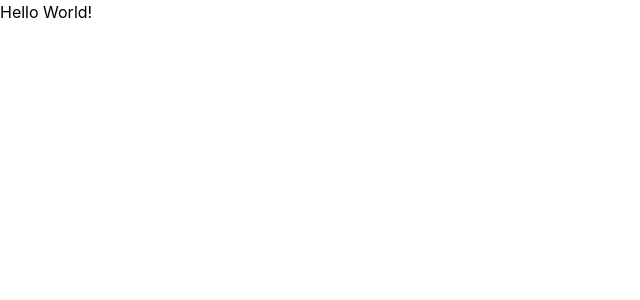
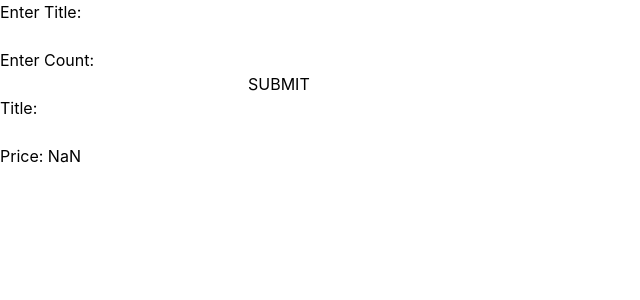
Before and after one commit to ralmayer/GHPP, a React (Create React App) app: page / in a window 1280 px wide. Shown: the top 300 px of the page, without its empty margins (0-640 px from the left). Built offline with nearby package versions, Linux system fonts and the light colour scheme.

Commit message:
first successfull TS conde

```diff
--- a/src/App.tsx
+++ b/src/App.tsx
@@ -1,5 +1,37 @@
-import React, { FunctionComponent as FC }  from "react";
+import React, { useState, FunctionComponent as FC, FormEvent, ChangeEvent }  from "react";
+import { Counter } from './Counter'
 
-const App: FC = () => <h1>Hello World!</h1>
+const App: FC = () => {
+
+  const [count, setCount] = useState<string>('')
+  const [title, setTitle] = useState<string>('')
+  const [values, setValues] = useState<{title: string, count: string }>({title: '', count: ''})
+
+  const handleSubmit = (event: FormEvent<HTMLFormElement>) => {
+    event.preventDefault()
+    setValues({title, count})
+  }
+
+  const handleTitleChange = (event: ChangeEvent<HTMLInputElement>) => {
+    event.preventDefault()
+    setTitle(event.target.value)
+  }
+
+  const handleCountChange = (event: ChangeEvent<HTMLInputElement>) => {
+    event.preventDefault()
+    setCount(event.target.value)
+  }
+
+  return <>
+  <form onSubmit={handleSubmit}>
+    <p>Enter Title: </p><input value={title} onChange={handleTitleChange}/>
+    <br />
+    <p>Enter Count: </p><input value={count} onChange={handleCountChange}/>
+    <button> SUBMIT </button>
+  </form>
+  <Counter title={values.title} count={values.count} />
+  </>
+
+}
 
 export default App;
--- /dev/null
+++ b/src/Counter.tsx
@@ -0,0 +1,12 @@
+import React, { FunctionComponent as FC} from 'react'
+
+interface CouterProps {
+    title: string
+    count: string
+}
+
+export const Counter: FC<CouterProps> = ({title, count}) => <>
+    <h1>Title: {title}</h1>
+    <br />
+    <h1>Price: {parseInt(count) * 2}</h1>
+</>
```
